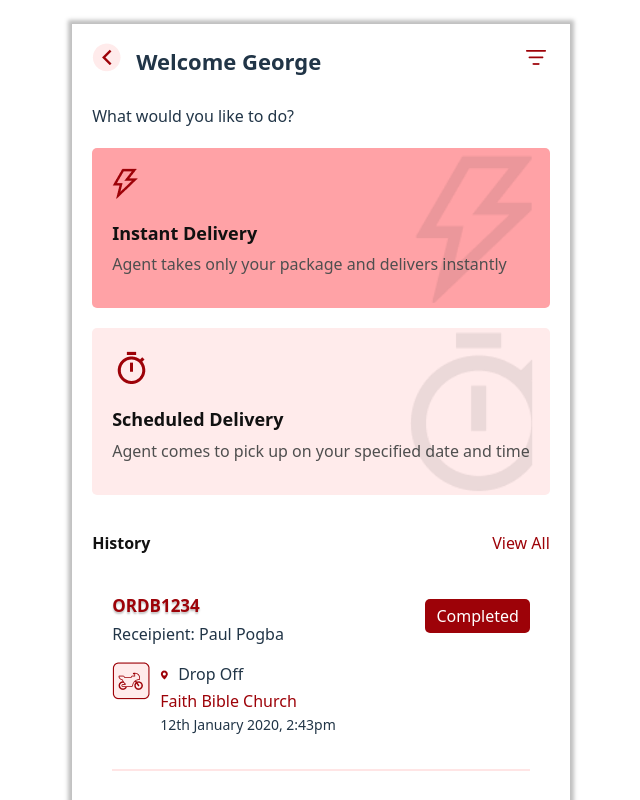
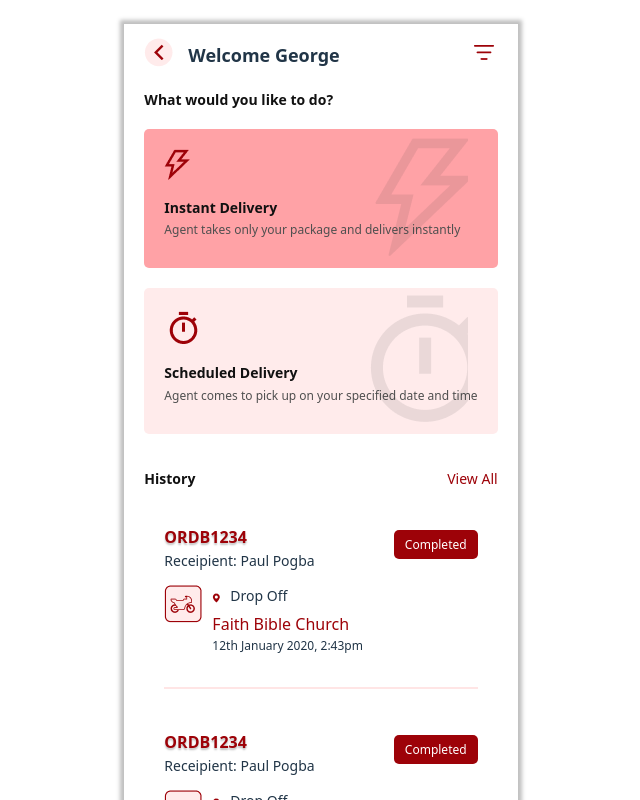
Before and after one commit to Olagoke1234/pepsa-delivery-app, a React (Vite) app: page / in a window 1280 px wide. Shown: the top 800 px of the page, without its empty margins (319-959 px from the left). Built offline with nearby package versions, Linux system fonts and the light colour scheme.

Commit message:
fix: adjust font sizes and styles in WelcomePage for improved readability

```diff
--- a/src/pages/WelcomePage.jsx
+++ b/src/pages/WelcomePage.jsx
@@ -48,7 +48,7 @@ const WelcomePage = () => {
             />
           </div>
           <div>
-            <h1 style={{ fontSize: "22px" }}>Welcome George</h1>
+            <h1 style={{ fontSize: "18px" }}>Welcome George</h1>
           </div>
         </div>
         <div className="header-menu">
@@ -59,7 +59,16 @@ const WelcomePage = () => {
           />
         </div>
       </header>
-      <div className="delivery-choice" style={{ padding: "0 20px" }}>
+      <div
+        className="delivery-choice"
+        style={{
+          padding: "0 20px",
+          fontSize: "14px",
+          fontWeight: "600",
+          color: "#111111",
+          lineHeight: "120%",
+        }}
+      >
         <p>What would you like to do?</p>
       </div>
       <div
@@ -78,7 +87,7 @@ const WelcomePage = () => {
         <div className="delivery-type-name">
           <p
             style={{
-              fontSize: "18px",
+              fontSize: "14px",
               fontWeight: "600",
               color: "#111111",
               lineHeight: "120%",
@@ -89,7 +98,12 @@ const WelcomePage = () => {
         </div>
         <div className="delivery-type-description">
           <p
-            style={{ color: "#4F4F4F", lineHeight: "100%", marginTop: "-6px" }}
+            style={{
+              color: "#4F4F4F",
+              lineHeight: "100%",
+              marginTop: "-6px",
+              fontSize: "12px",
+            }}
           >
             Agent takes only your package and delivers instantly
           </p>
@@ -98,8 +112,8 @@ const WelcomePage = () => {
           className="delivery-background-img"
           style={{
             position: "absolute",
-            transform: "scale(1.25)",
-            bottom: 13,
+            transform: "scale(1)",
+            bottom: 6,
             right: 30,
             opacity: "0.1",
           }}
@@ -128,7 +142,7 @@ const WelcomePage = () => {
         <div className="delivery-type-name">
           <p
             style={{
-              fontSize: "18px",
+              fontSize: "14px",
               fontWeight: "600",
               color: "#111111",
               lineHeight: "120%",
@@ -139,7 +153,12 @@ const WelcomePage = () => {
         </div>
         <div className="delivery-type-description">
           <p
-            style={{ color: "#4F4F4F", lineHeight: "100%", marginTop: "-6px" }}
+            style={{
+              color: "#4F4F4F",
+              lineHeight: "100%",
+              marginTop: "-6px",
+              fontSize: "12px",
+            }}
           >
             Agent comes to pick up on your specified date and time
           </p>
@@ -148,8 +167,8 @@ const WelcomePage = () => {
           className="delivery-background-img"
           style={{
             position: "absolute",
-            transform: "scale(1.25)",
-            bottom: 13,
+            transform: "scale(1)",
+            bottom: 6,
             right: 30,
             opacity: "0.1",
           }}
@@ -179,7 +198,7 @@ const WelcomePage = () => {
               style={{
                 color: "#111111",
                 fontWeight: "600",
-                fontSize: "16px",
+                fontSize: "14px",
               }}
             >
               History
@@ -187,7 +206,7 @@ const WelcomePage = () => {
           </div>
           <div>
             <p
-              style={{ color: "#9D0208", fontSize: "16px", fontWeight: "500" }}
+              style={{ color: "#9D0208", fontSize: "14px", fontWeight: "500" }}
             >
               View All
             </p>
@@ -207,14 +226,16 @@ const WelcomePage = () => {
               <h4
                 style={{
                   color: "#9D0208",
-                  fontSize: "17px",
+                  fontSize: "16px",
                   fontWeight: "600",
                   textShadow: "0px 2px 2px rgba(0, 0, 0, 0.25)",
                 }}
               >
                 ORDB1234
               </h4>
-              <p style={{ marginTop: "-20px" }}>Receipient: Paul Pogba</p>
+              <p style={{ marginTop: "-20px", fontSize: "14px" }}>
+                Receipient: Paul Pogba
+              </p>
             </div>
             <div className="status">
               <button
@@ -223,6 +244,7 @@ const WelcomePage = () => {
                   color: "white",
                   padding: "5px 10px",
                   borderRadius: "5px",
+                  fontSize: "12px",
                 }}
               >
                 Completed
@@ -255,14 +277,14 @@ const WelcomePage = () => {
                     style={{ marginRight: "10px" }}
                   />
                 </div>
-                <div className="drop-off-text" style={{ fontSize: "16px" }}>
+                <div className="drop-off-text" style={{ fontSize: "14px" }}>
                   Drop Off
                 </div>
               </div>
               <p style={{ marginTop: "3px", color: "#9D0208" }}>
                 Faith Bible Church
               </p>
-              <p style={{ marginTop: "-15px", fontSize: "14px" }}>
+              <p style={{ marginTop: "-15px", fontSize: "12px" }}>
                 12th January 2020, 2:43pm
               </p>
             </div>
@@ -289,14 +311,16 @@ const WelcomePage = () => {
               <h4
                 style={{
                   color: "#9D0208",
-                  fontSize: "17px",
+                  fontSize: "16px",
                   fontWeight: "600",
                   textShadow: "0px 2px 2px rgba(0, 0, 0, 0.25)",
                 }}
               >
                 ORDB1234
               </h4>
-              <p style={{ marginTop: "-20px" }}>Receipient: Paul Pogba</p>
+              <p style={{ marginTop: "-20px", fontSize: "14px" }}>
+                Receipient: Paul Pogba
+              </p>
             </div>
             <div className="status">
               <button
@@ -305,6 +329,7 @@ const WelcomePage = () => {
                   color: "white",
                   padding: "5px 10px",
                   borderRadius: "5px",
+                  fontSize: "12px",
                 }}
               >
                 Completed
@@ -337,14 +362,16 @@ const WelcomePage = () => {
                     style={{ marginRight: "10px" }}
                   />
                 </div>
-                <div className="drop-off-text" style={{ fontSize: "16px" }}>
+                <div className="drop-off-text" style={{ fontSize: "14px" }}>
                   Drop Off
                 </div>
               </div>
-              <p style={{ marginTop: "3px", color: "#9D0208" }}>
+              <p
+                style={{ marginTop: "3px", color: "#9D0208", fontSize: "14px" }}
+              >
                 Faith Bible Church
               </p>
-              <p style={{ marginTop: "-15px", fontSize: "14px" }}>
+              <p style={{ marginTop: "-15px", fontSize: "12px" }}>
                 12th January 2020, 2:43pm
               </p>
             </div>
```
